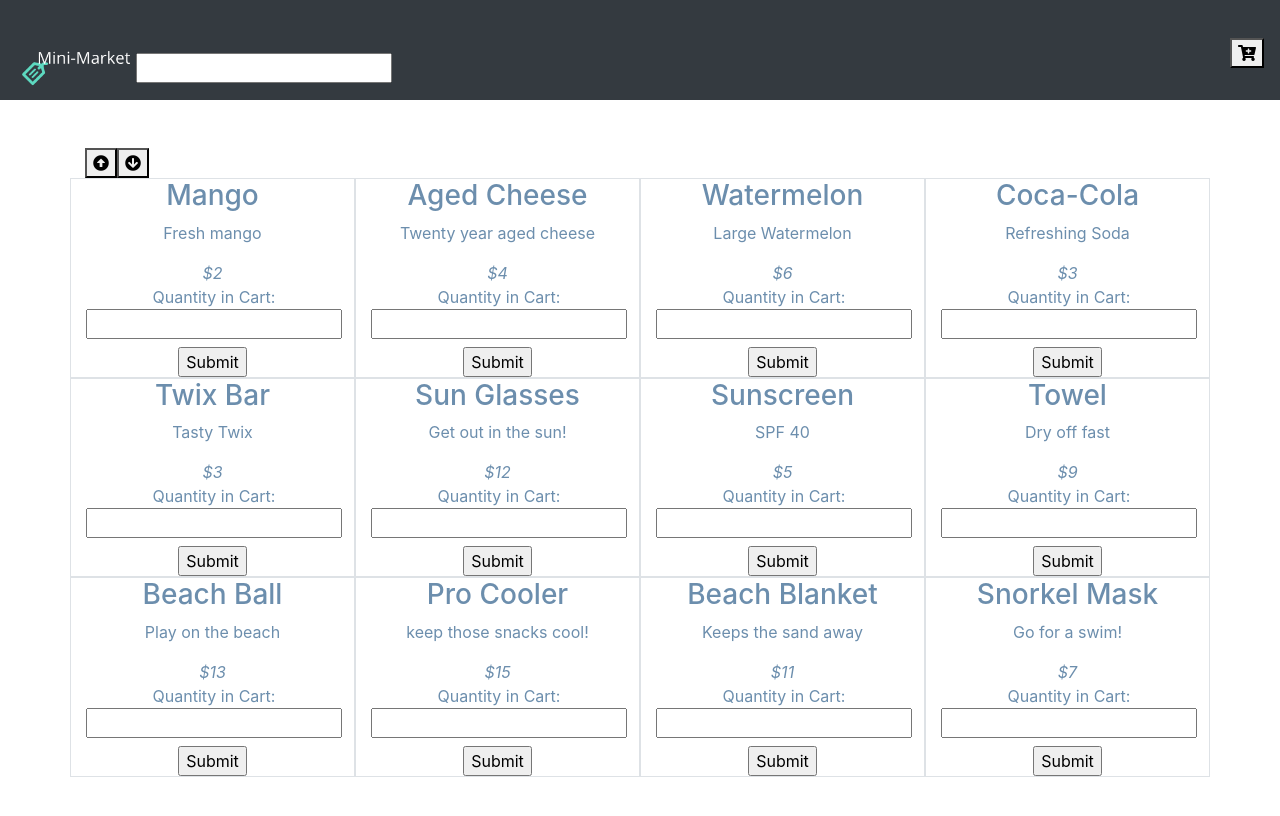
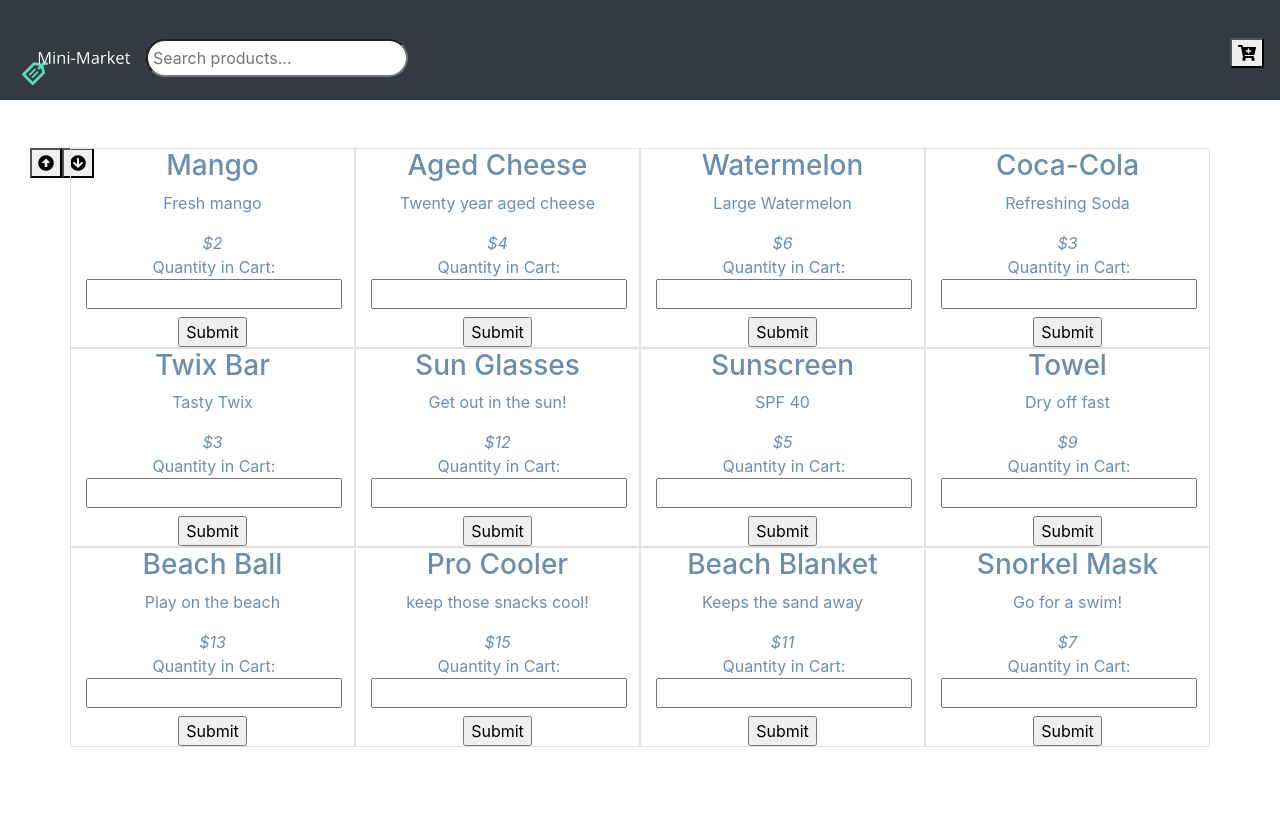
Before and after one commit to cews7/mini-market, a React (Create React App) app: page / in a window 1280 px wide. Shown: the top 816 px of the page. Built offline with nearby package versions, Linux system fonts and the light colour scheme.

Commit message:
add styling to search bar and position sort

```diff
--- a/src/components/App/App.js
+++ b/src/components/App/App.js
@@ -28,13 +28,13 @@ class App extends Component {
     });
   }
 
-  receiveProductsInCart = (productsInCart) => {
-    // let updatedCartItems = [...this.state.allCartItems, ...this.props.productsInCart]
-
-    this.setState({
-      productsInCart
-    });
-  }
+  // receiveProductsInCart = (productsInCart) => {
+  //   // let updatedCartItems = [...this.state.allCartItems, ...this.props.productsInCart]
+  //
+  //   this.setState({
+  //     productsInCart
+  //   });
+  // }
 
   render() {
     return (
--- a/src/components/Cart/Cart.js
+++ b/src/components/Cart/Cart.js
@@ -10,7 +10,7 @@ export default class Cart extends Component {
   returnProductsInCart = () => {
     return this.props.productsInCart.map((product, i) => {
       return (
-        <div className='col-3 border text-center padding-x-sm'>
+        <div className='col-3 border text-center padding-x-sm' key={i}>
           <h3>{product.name}</h3>
           <p>{product.description}</p>
           <em>${product.price}</em>
--- a/src/components/Navbar/Navbar.css
+++ b/src/components/Navbar/Navbar.css
@@ -9,3 +9,14 @@
 .cart-icon-position {
   margin-bottom: 30px;
 }
+
+.search-position {
+  margin-left: 10px;
+  margin-bottom: 20px;
+}
+
+.search-shape {
+  border-radius: 25px;
+  padding: 5px;
+  outline: 0;
+}
--- a/src/components/Navbar/Navbar.js
+++ b/src/components/Navbar/Navbar.js
@@ -1,5 +1,6 @@
 import React, { Component } from 'react';
 import { Link } from 'react-router-dom';
+import { matchPath } from 'react-router';
 import './Navbar.css';
 import minimarket_logo from '../../minimarket_logo.png';
 
@@ -20,6 +21,10 @@ export default class Navbar extends Component {
   }
 
   render() {
+    const isCartPathActive = !!matchPath(
+      this.props.location.pathname,
+      '/cart'
+    )
     return (
       <div className="navbar navbar-dark bg-dark navbar-height">
         <ul className='navbar-nav align-items-center products-position'>
@@ -29,7 +34,10 @@ export default class Navbar extends Component {
             </Link>
           </li>
         </ul>
-        <input type='text' value={this.state.search} onChange={this.handleSearchInput} />
+        {
+          !isCartPathActive &&
+          <input className='search-position search-shape' type='text' placeholder='Search products...' value={this.state.search} onChange={this.handleSearchInput} />
+        }
         <Link to='/cart' className='ml-auto'>
           <button className='cart-icon-position'>
             <i className='fas fa-cart-plus' />
--- /dev/null
+++ b/src/components/Products/Products.css
@@ -0,0 +1,4 @@
+.sort-position {
+  position: absolute;
+  margin-left: 30px;
+}
--- a/src/components/Products/Products.js
+++ b/src/components/Products/Products.js
@@ -1,5 +1,6 @@
 import React, { Component } from 'react';
 import Product from '../Product/Product';
+import './Products.css'
 import { rawData } from '../../raw_data';
 
 export default class Products extends Component {
@@ -73,7 +74,7 @@ export default class Products extends Component {
           <form onSubmit={this.handleSubmit} product={product}>
             <label>
              Quantity in Cart:
-             <input type='text' name='quantity' onChange={this.handleChange} />
+             <input type='number' min='0' name='quantity' onChange={this.handleChange} />
             </label>
              <input type='submit' value='Submit' id={product.id} onSubmit={this.handleSubmit} />
           </form>
@@ -102,13 +103,15 @@ export default class Products extends Component {
     return (
       <>
         <div className='py-5'>
+          <div className='sort-position'>
+            <button onClick={() => this.handleClick('ascending')}>
+            <i className="fas fa-arrow-alt-circle-up" />
+            </button>
+            <button onClick={() => this.handleClick('descending')}>
+            <i className="fas fa-arrow-circle-down" />
+            </button>
+          </div>
           <div className='container'>
-          <button onClick={() => this.handleClick('ascending')}>
-          <i className="fas fa-arrow-alt-circle-up" />
-          </button>
-          <button onClick={() => this.handleClick('descending')}>
-          <i className="fas fa-arrow-circle-down" />
-          </button>
             <div className='row'>
              { this.state.products !== null ? this.returnProducts() : null }
             </div>
```
